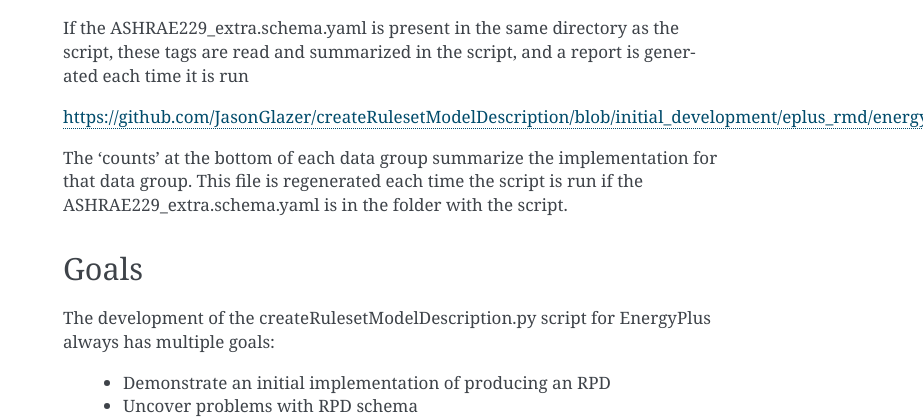
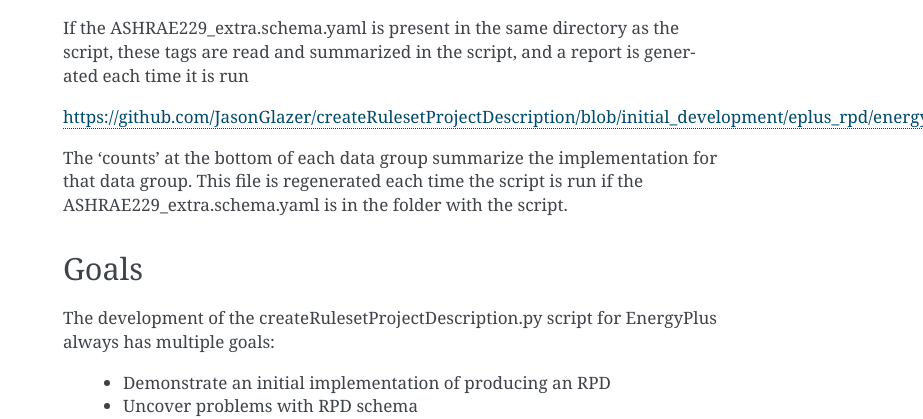
Before and after one commit to JasonGlazer/createRulesetProjectDescription, a Sphinx documentation site: the page built from docs/lessons_learned.rst, in a window 1280 px wide and 900 px high, scrolled down 1128 px. Shown: the part 155-574 px from the top of the window, without its empty margins (357-1280 px from the left). Built offline with Sphinx 7.4.7, drawn with Linux system fonts in a browser that asks for light colours; some of the changed text lies outside the part shown.

Commit message:
More names changes in lessons_learned.rst

```diff
--- a/docs/lessons_learned.rst
+++ b/docs/lessons_learned.rst
@@ -1,4 +1,4 @@
-Lessons Learned During createRulesetModelDescription Development
+Lessons Learned During createRulesetProjectDescription Development
 ================================================================
 
 An initial effort to implement an RPD generation script for EnergyPlus took place from March through September 2022. The
@@ -8,7 +8,7 @@
 
 The repository for the development was here:
 
-https://github.com/JasonGlazer/createRulesetModelDescription
+https://github.com/JasonGlazer/createRulesetProjectDescription
 
 Overall, the project was successful in demonstrating that an output file could be generated that is consistent with the
 draft ruleset project description (RPD) schema defined for ASHRAE 229 here:
@@ -48,7 +48,7 @@
 If the ASHRAE229_extra.schema.yaml is present in the same directory as the script, these tags are read and summarized in
 the script, and a report is generated each time it is run
 
-https://github.com/JasonGlazer/createRulesetModelDescription/blob/initial_development/eplus_rmd/energyplus_implementation_report.txt
+https://github.com/JasonGlazer/createRulesetProjectDescription/blob/initial_development/eplus_rpd/energyplus_implementation_report.txt
 
 The 'counts' at the bottom of each data group summarize the implementation for that data group. This file is regenerated
 each time the script is run if the ASHRAE229_extra.schema.yaml is in the folder with the script.
@@ -56,7 +56,7 @@
 Goals
 -----
 
-The development of the createRulesetModelDescription.py script for EnergyPlus always has multiple goals:
+The development of the createRulesetProjectDescription.py script for EnergyPlus always has multiple goals:
 
  - Demonstrate an initial implementation of producing an RPD
  - Uncover problems with RPD schema
@@ -234,7 +234,7 @@
 Summary
 -------
 
-The most important considerations for completing the createRulesetModelDescription are:
+The most important considerations for completing the createRulesetProjectDescription are:
 
 - identification and classification of all data groups using the special tags in the schema
 - adding necessary output reports in EnergyPlus
```
